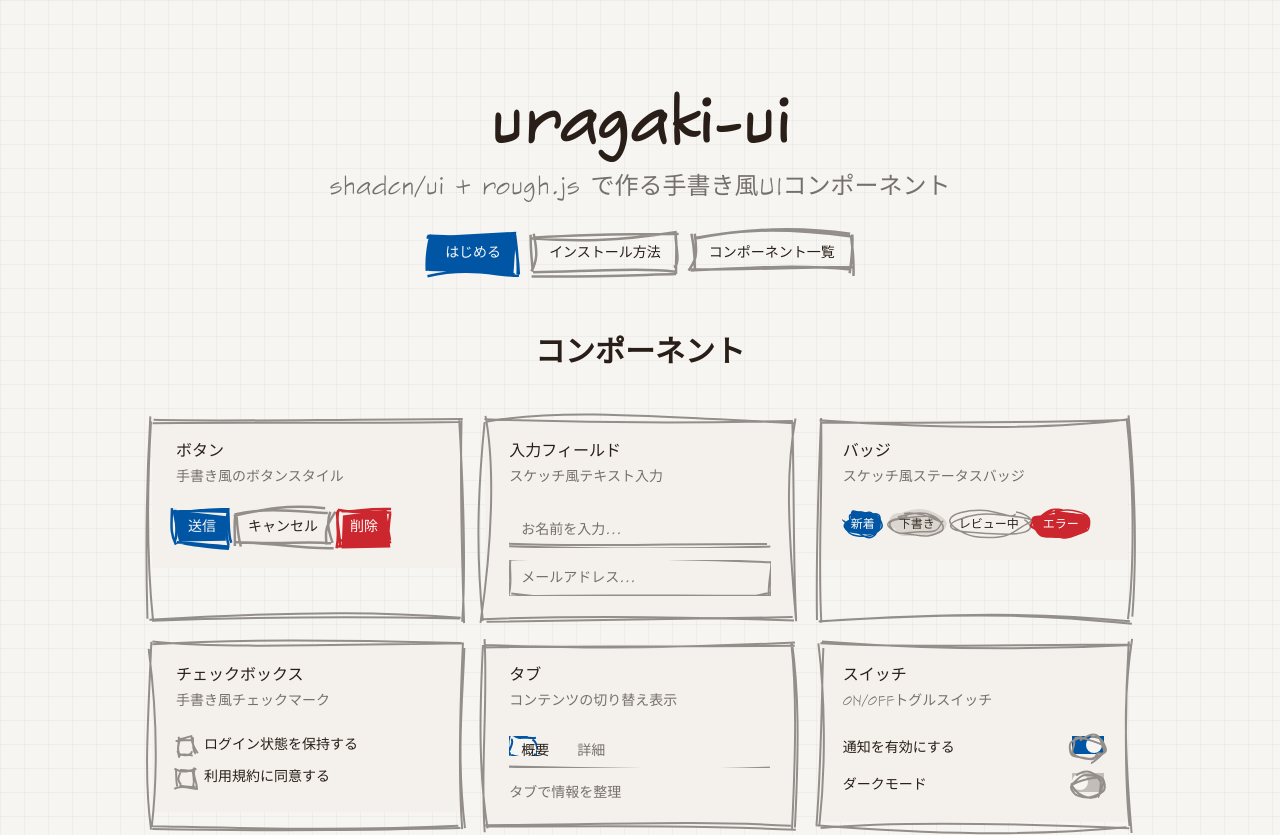
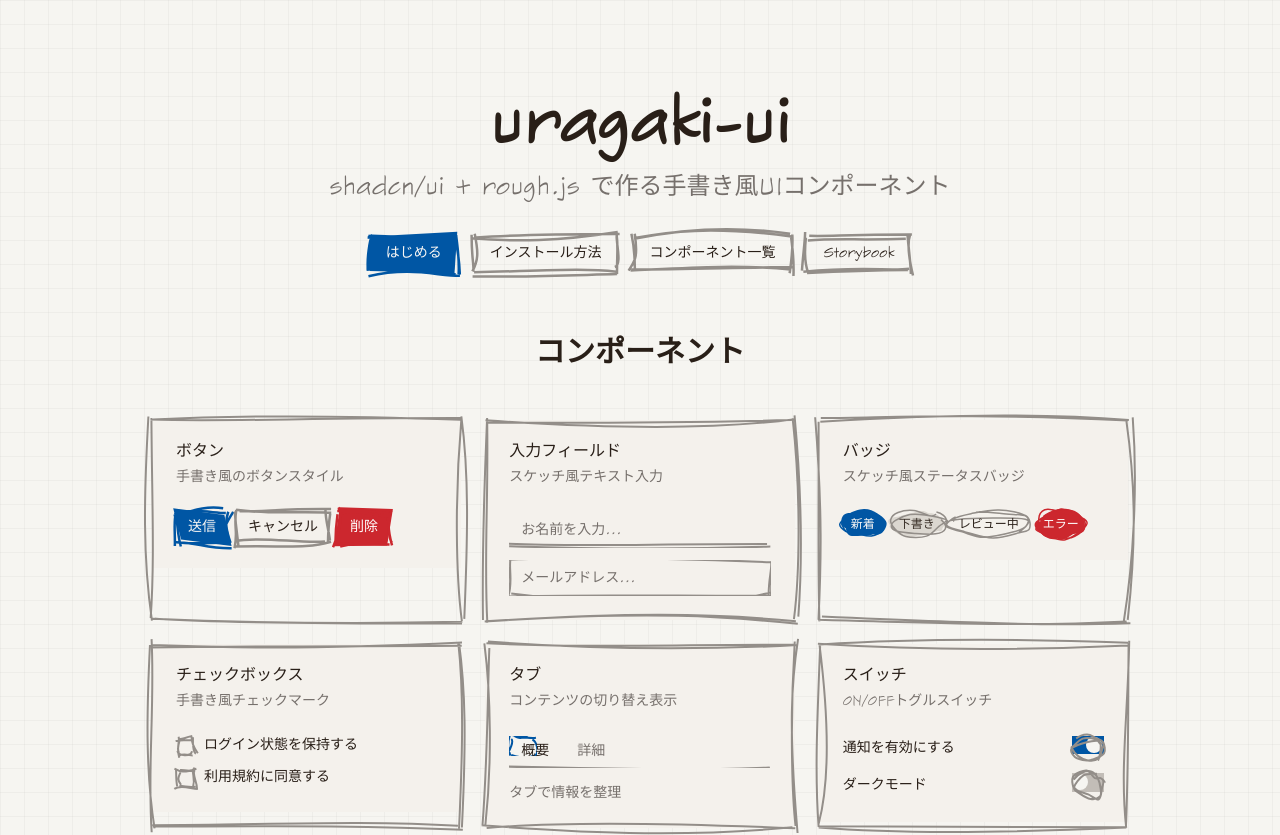
Before and after one commit to mitsubayu/uragaki-ui, a React (Vite) app: page / in a window 1280 px wide. Shown: the top 835 px of the page. Built offline with nearby package versions, Linux system fonts and the light colour scheme; a web font is replaced by a local one.

Commit message:
feat: add Storybook link button to HomePage

```diff
--- a/src/pages/home.tsx
+++ b/src/pages/home.tsx
@@ -67,6 +67,9 @@ export function HomePage() {
           </UragakiButton>
           <UragakiButton variant="outline" asChild>
             <Link to="/docs/components/button">コンポーネント一覧</Link>
+          </UragakiButton>
+          <UragakiButton variant="outline" asChild>
+            <a href={`${import.meta.env.BASE_URL}storybook/`}>Storybook</a>
           </UragakiButton>
         </div>
       </div>
```
